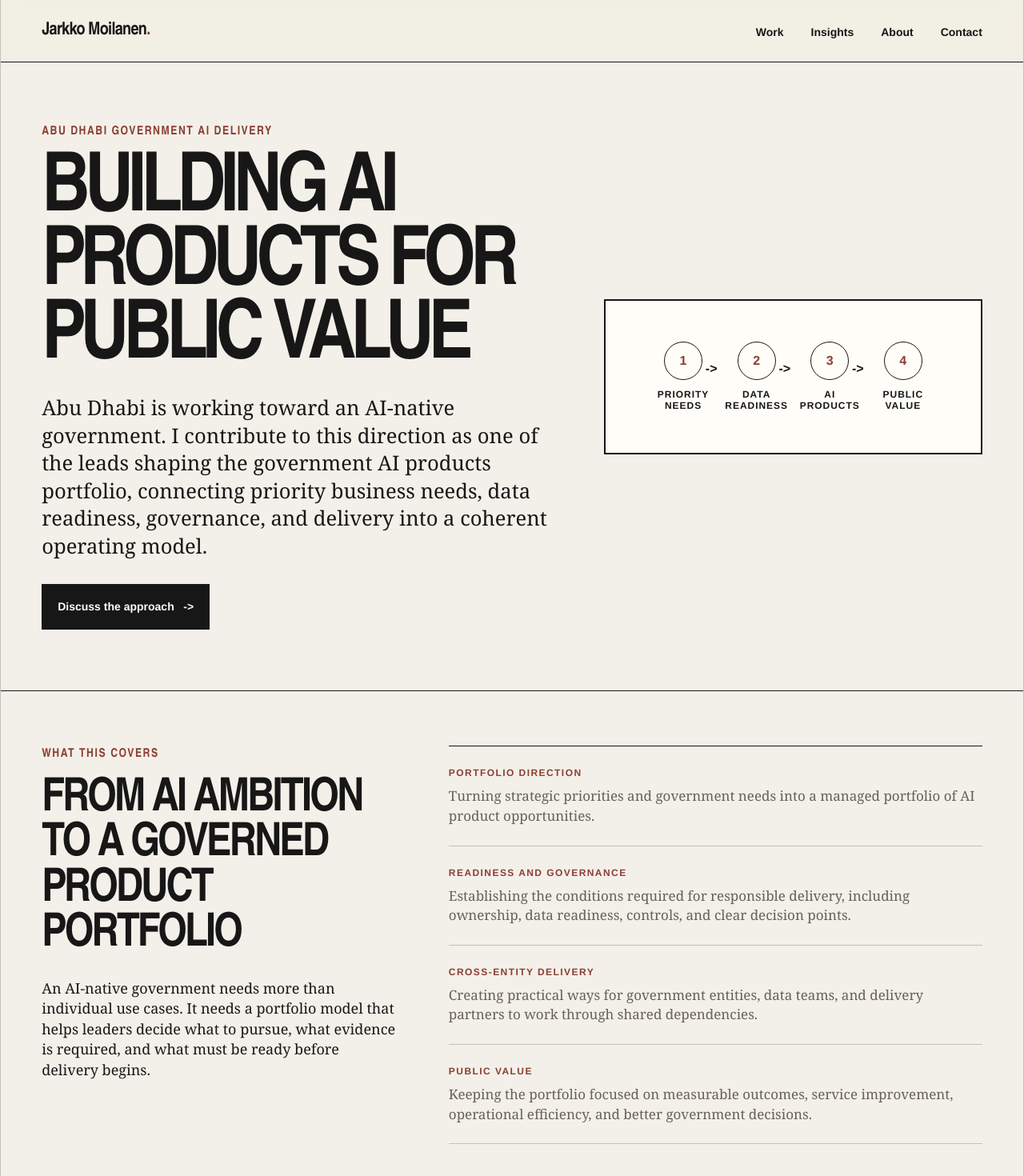
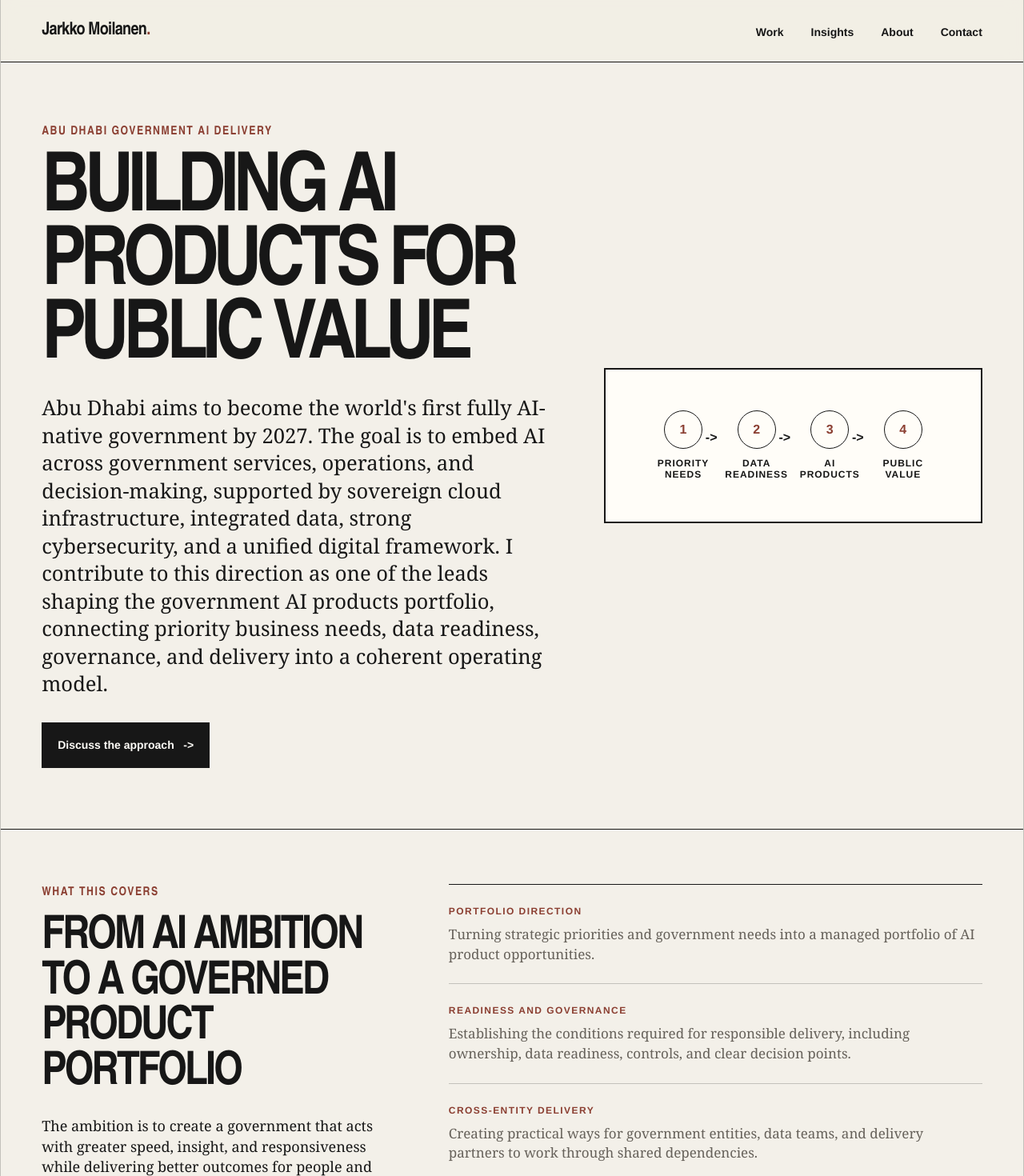
Before and after one commit to kyyberi/jarkko, a Next.js app: page /work/government-ai in a window 1280 px wide. Shown: the top 1470 px of the page at 80% size. Built offline with nearby package versions, Linux system fonts and the light colour scheme.

Commit message:
Add Abu Dhabi AI-native government goal copy

```diff
--- a/app/site.tsx
+++ b/app/site.tsx
@@ -74,9 +74,9 @@ export const workItems = [
       "Public value",
     ],
     focus:
-      "Abu Dhabi is working toward an AI-native government. I contribute to this direction as one of the leads shaping the government AI products portfolio, connecting priority business needs, data readiness, governance, and delivery into a coherent operating model.",
+      "Abu Dhabi aims to become the world's first fully AI-native government by 2027. The goal is to embed AI across government services, operations, and decision-making, supported by sovereign cloud infrastructure, integrated data, strong cybersecurity, and a unified digital framework. I contribute to this direction as one of the leads shaping the government AI products portfolio, connecting priority business needs, data readiness, governance, and delivery into a coherent operating model.",
     detailIntro:
-      "An AI-native government needs more than individual use cases. It needs a portfolio model that helps leaders decide what to pursue, what evidence is required, and what must be ready before delivery begins.",
+      "The ambition is to create a government that acts with greater speed, insight, and responsiveness while delivering better outcomes for people and communities. That needs more than individual use cases. It needs a portfolio model that helps leaders decide what to pursue, what evidence is required, and what must be ready before delivery begins.",
     proof: [
       {
         title: "Portfolio direction",
```
Also changed, not shown: 1 other file (tests, documents, lock files or other folders).
